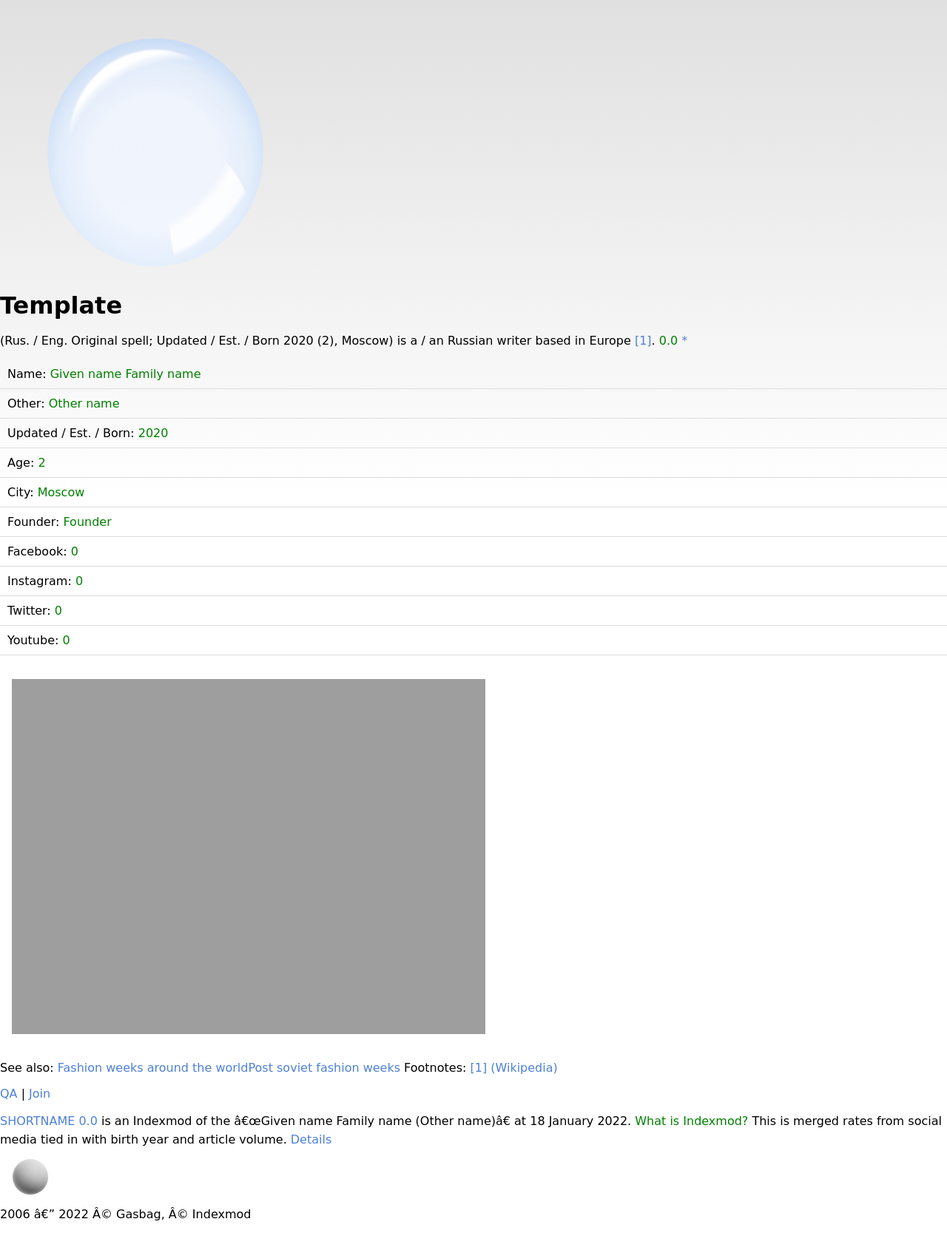
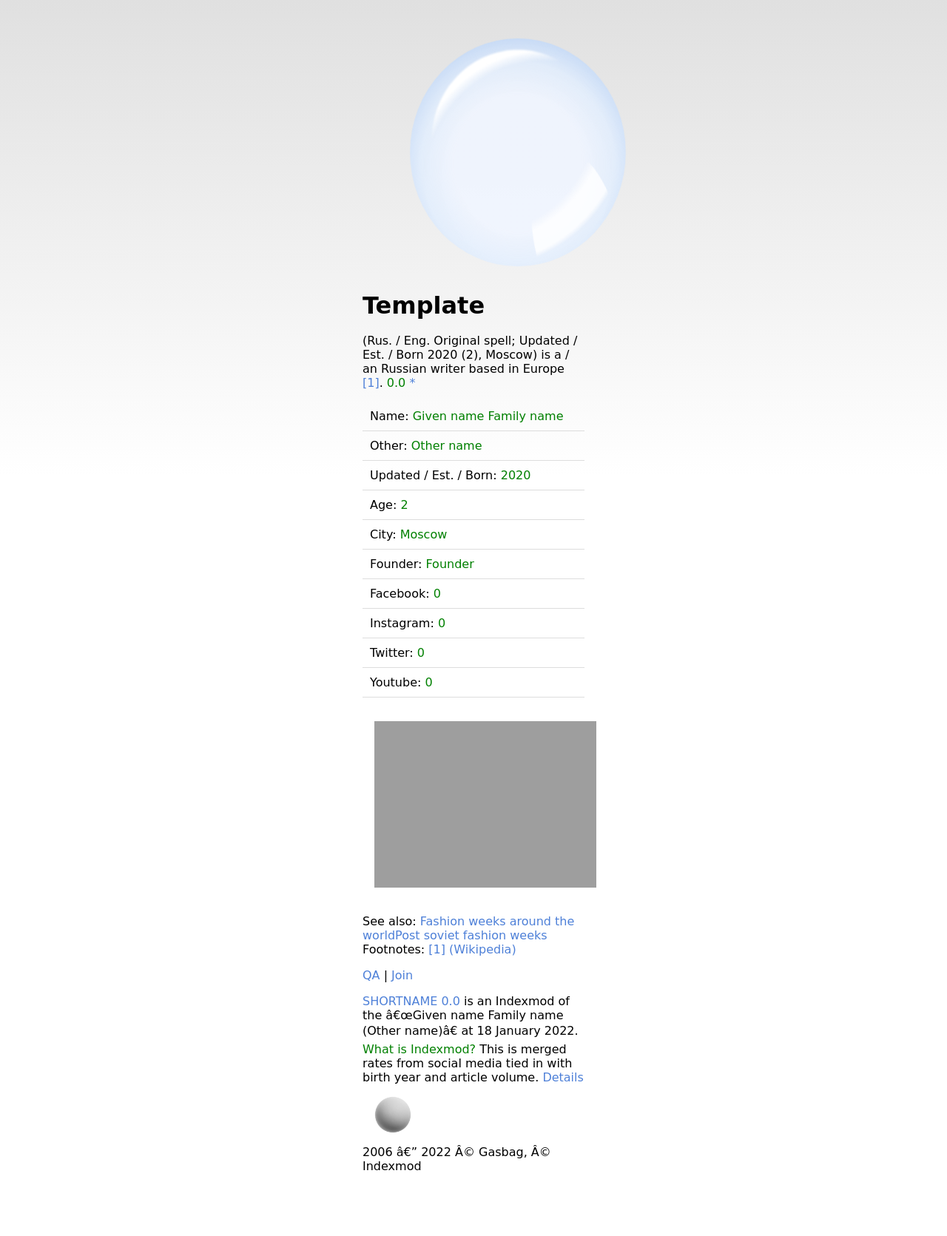
Before and after one commit to indexmod/gasbag.ga, a Jekyll site: the page built from template.md, in a window 1280 px wide. Shown: the whole page at 74% size. Built offline with Jekyll 4.4.1, drawn with Linux system fonts in a browser that asks for light colours; after the commit the page ends 1606 px from its top, so only the background shows below that.

Commit message:
Update gasbag-by-indexmod.html

```diff
--- a/_includes/gasbag-by-indexmod.html
+++ b/_includes/gasbag-by-indexmod.html
@@ -81,7 +81,7 @@
   perspective-origin: 50% 50%;
 }
 body {
-  width: auto;
+  width: 300px;
   margin: 20px auto;
   background: linear-gradient(to bottom, rgba(100, 100, 100, 0.2) 0%, rgba(255, 255, 255, 0.5) 40%, #ffffff 100%);
   background-repeat: no-repeat;
```
